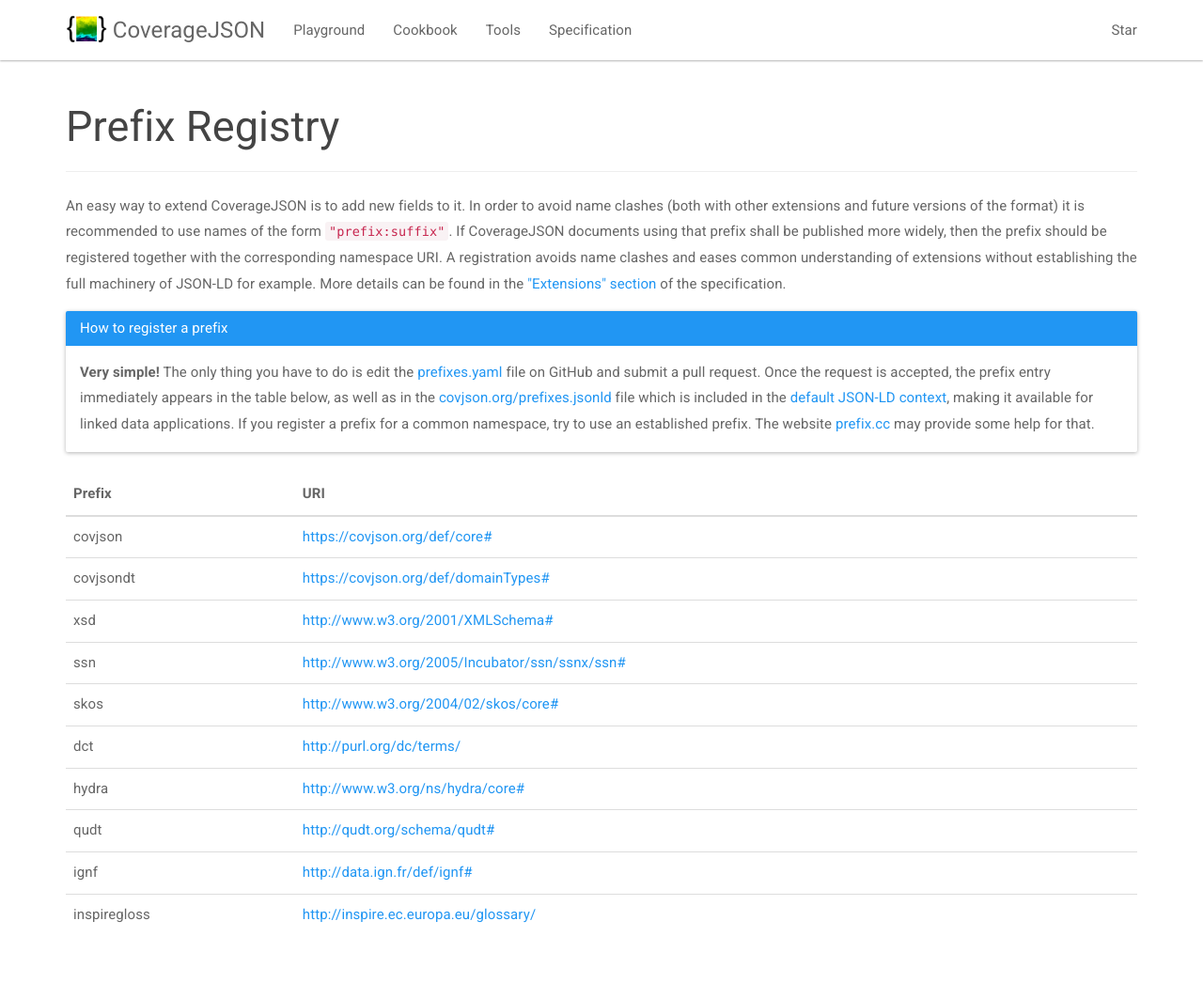
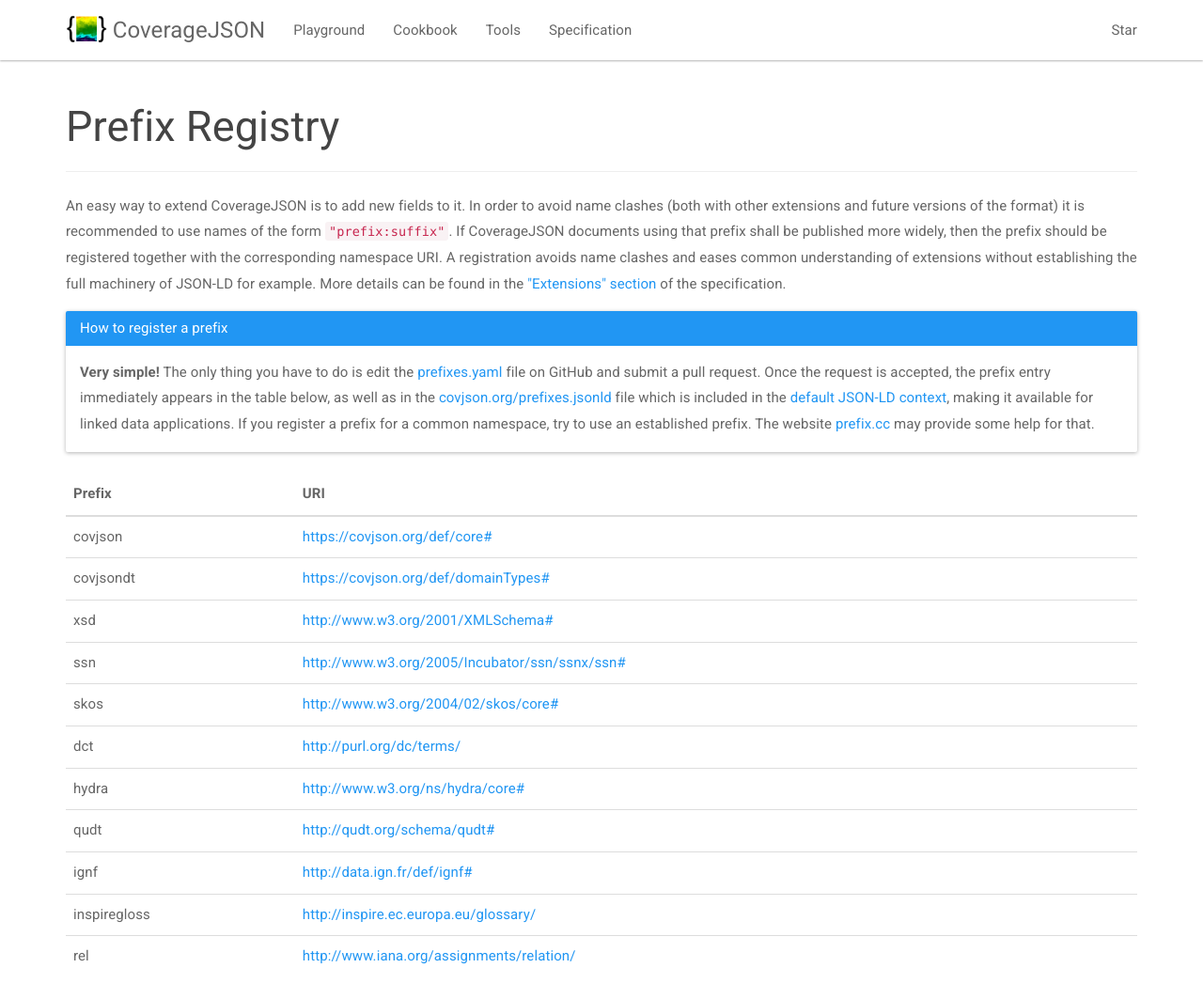
Before and after one commit to covjson/covjson.github.io, a Jekyll site: the page built from prefixes.html, in a window 1280 px wide and 1063 px high. Shown: the whole window at 94% size. Built offline with Jekyll 4.4.1, drawn with Linux system fonts in a browser that asks for light colours; nearby versions of some CDN libraries; some of the changed lines change nothing that is shown.

Commit message:
added rel: prefix (link relation types)

```diff
--- a/_data/prefixes.yaml
+++ b/_data/prefixes.yaml
@@ -8,3 +8,4 @@ hydra: http://www.w3.org/ns/hydra/core#
 qudt: http://qudt.org/schema/qudt#
 ignf: http://data.ign.fr/def/ignf#
 inspiregloss: http://inspire.ec.europa.eu/glossary/
+rel: http://www.iana.org/assignments/relation/
```
